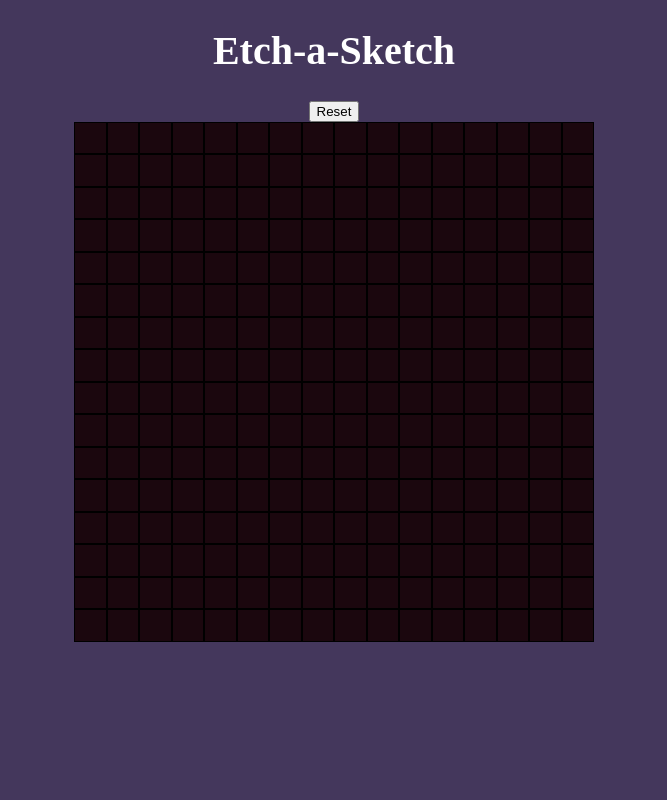
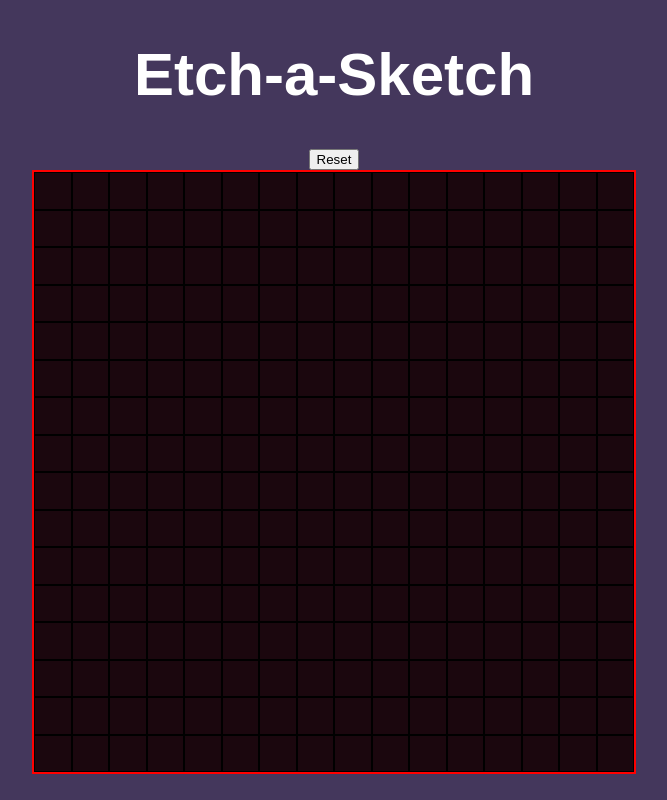
Before and after one commit to KayStation/etch-a-sketch, a plain HTML site: page index.html in a window 1280 px wide. Shown: the whole page, without its empty margins (306-973 px from the left). Drawn offline with Linux system fonts and the light colour scheme.

Commit message:
Code readability, better design.

```diff
--- a/css/styles.css
+++ b/css/styles.css
@@ -1,7 +1,3 @@
-/* ::root{
-    --boxSize:16;
-} */
-
 html{
     font-size:20px;
     margin:0;
@@ -15,6 +11,8 @@ body{
 #title{
     text-align:center;
     color:white;
+    font-size:3em;
+    font-family:Sans-serif;
 }
 
 #resetButton{
@@ -27,10 +25,13 @@ body{
     display:grid;
     background-color:rgb(27, 7, 14);
     margin:0 auto;
-    height:26em;
-    width:26em;
+    height:30em;
+    width:30em;
+    min-width:10em;
+    min-height:10em;
     grid-template-columns: repeat(var(--boxSize), auto);
     grid-template-rows:repeat(var(--boxSize), auto);
+    border:2px solid red;
 }
 
 .gridBlock{
@@ -39,4 +40,5 @@ body{
 
 .hovered{
     background-color:red;
+    box-shadow:0 0 1em red;
 }
```
Also changed, not shown: js/scripts.js (+5 -4 lines).
